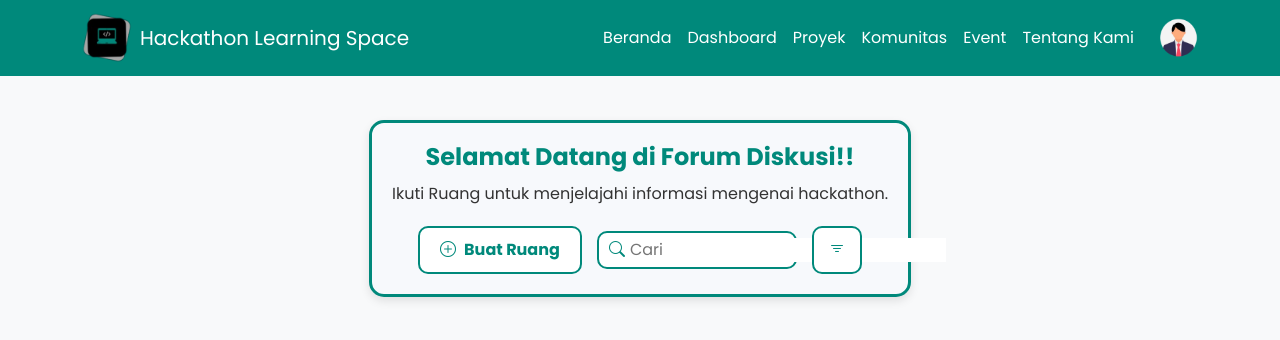
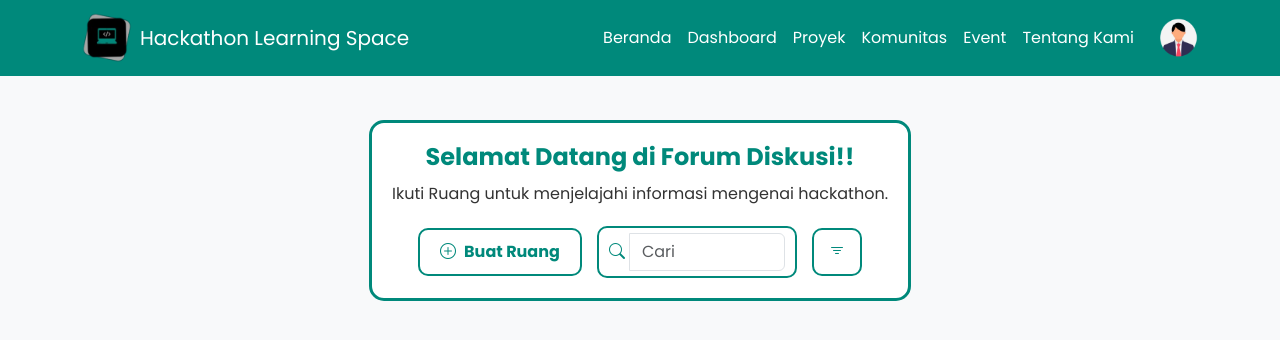
Before and after one commit to lluuvvii/hackathon_learning_space, a Next.js app: page /community in a window 1280 px wide. Shown: the top 340 px of the page. Built offline with nearby package versions, Linux system fonts and the light colour scheme.

Commit message:
update card search community

```diff
--- a/src/app/community/page.tsx
+++ b/src/app/community/page.tsx
@@ -11,13 +11,12 @@ export default function Komunitas() {
       {/* Welcome Section */}
       <section
         style={{
-          backgroundColor: '#F7F9FC',
+          backgroundColor: 'white',
           border: '3px solid #00897B',
           borderRadius: '15px',
           margin: '20px auto',
           padding: '20px',
           maxWidth: '800px',
-          boxShadow: '0px 4px 10px rgba(0, 0, 0, 0.1)',
         }}
       >
         <h1
@@ -66,12 +65,13 @@ export default function Komunitas() {
               fontWeight: 'bold',
             }}
           >
-            <i className="bi bi-plus-circle"></i>
+            <i className='bi bi-plus-circle'></i>
             Buat Ruang
           </button>
 
           {/* Input Cari */}
           <div
+            className='input-group'
             style={{
               display: 'flex',
               alignItems: 'center',
@@ -82,17 +82,8 @@ export default function Komunitas() {
               maxWidth: '200px',
             }}
           >
-            <i className="bi bi-search" style={{ color: '#00897B', marginRight: '5px' }}></i>
-            <input
-              type="text"
-              placeholder="Cari"
-              style={{
-                border: 'none',
-                outline: 'none',
-                flex: 1,
-                fontSize: '1rem',
-              }}
-            />
+            <i className='bi bi-search' style={{ color: '#00897B', marginRight: '5px' }} />
+            <input type='text' className='form-control' placeholder='Cari' />
           </div>
 
           {/* Button Filter */}
@@ -109,7 +100,7 @@ export default function Komunitas() {
               cursor: 'pointer',
             }}
           >
-            <i className="bi bi-filter"></i>
+            <i className='bi bi-filter'></i>
           </button>
         </div>
       </section>
```
